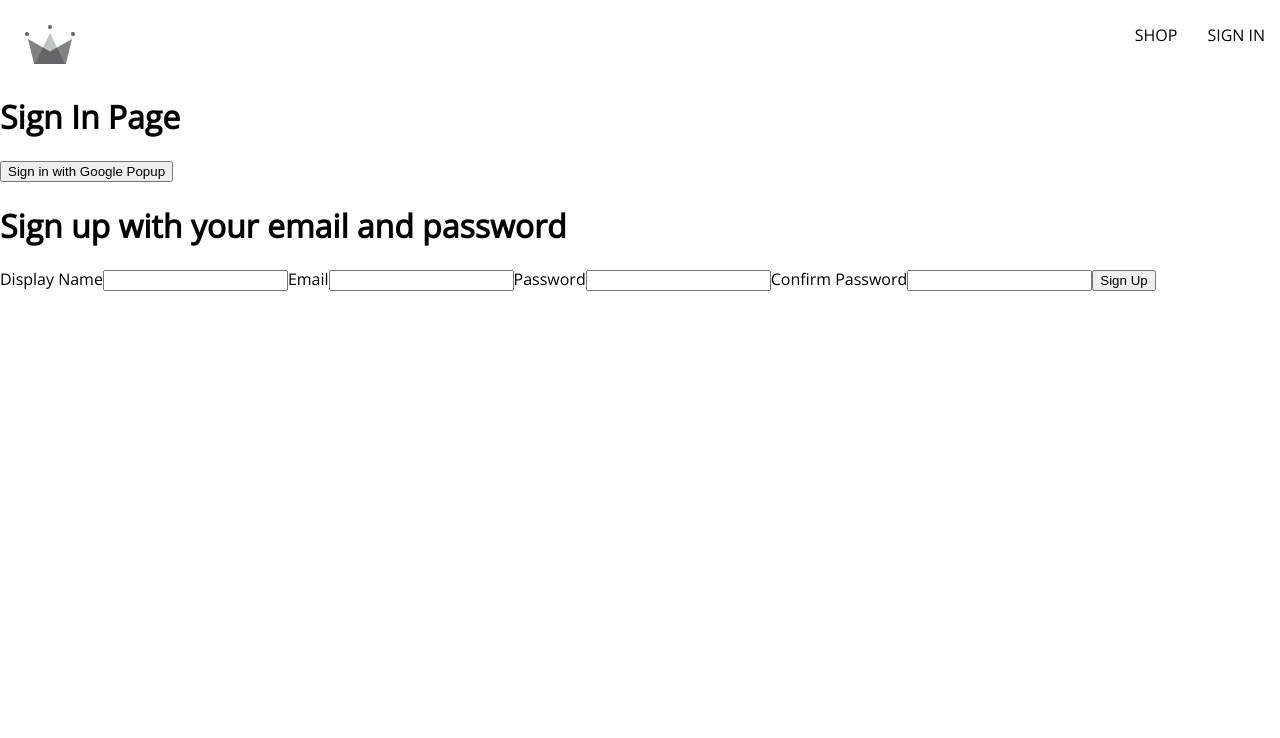
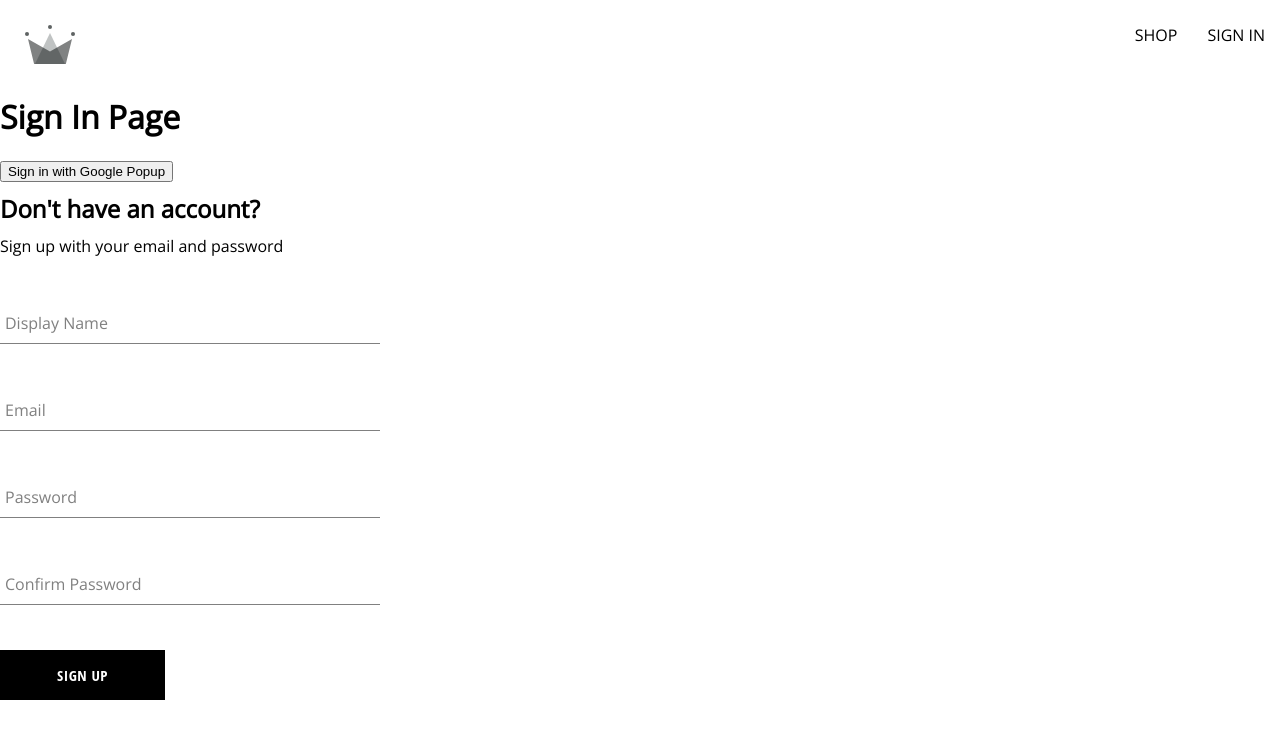
Before and after one commit to covkas/crwn-clothing, a React (Create React App) app: page /sign-in in a window 1280 px wide. Shown: the top 738 px of the page. Built offline with nearby package versions, Linux system fonts and the light colour scheme; the HTML template or start-up script is replaced by a standard one.

Commit message:
Added FormInput and Button conmponents

```diff
--- /dev/null
+++ b/src/components/button/button.component.jsx
@@ -0,0 +1,16 @@
+import './button.styles.scss'
+// default
+
+// inverted
+
+// google sign-in
+const BUTTON_TYPE_CLASSES = {
+    google: 'google-sign-in',
+    inverted: 'inverted'
+}
+
+const Button = ({ children, buttonType, ...otherProps }) => {
+return <button className={`button-container ${BUTTON_TYPE_CLASSES[buttonType]}`} {...otherProps}>{children}</button>;
+};
+
+export default Button;
--- /dev/null
+++ b/src/components/button/button.styles.scss
@@ -0,0 +1,46 @@
+.button-container {
+  min-width: 165px;
+  width: auto;
+  height: 50px;
+  letter-spacing: 0.5px;
+  line-height: 50px;
+  padding: 0 35px 0 35px;
+  font-size: 15px;
+  background-color: black;
+  color: white;
+  text-transform: uppercase;
+  font-family: 'Open Sans Condensed';
+  font-weight: bolder;
+  border: none;
+  cursor: pointer;
+  display: flex;
+  justify-content: center;
+
+  &:hover {
+    background-color: white;
+    color: black;
+    border: 1px solid black;
+  }
+
+  &.google-sign-in {
+    background-color: #4285f4;
+    color: white;
+
+    &:hover {
+      background-color: #357ae8;
+      border: none;
+    }
+  }
+
+  &.inverted {
+    background-color: white;
+    color: black;
+    border: 1px solid black;
+
+    &:hover {
+      background-color: black;
+      color: white;
+      border: none;
+    }
+  }
+}
--- /dev/null
+++ b/src/components/form-input/form-input.component.jsx
@@ -0,0 +1,12 @@
+import './form-input.styles.scss';
+
+const FormInput = ({ label, ...otherProps }) => {
+    return(
+        <div className="group">
+            <input className="form-input" {...otherProps}/>
+            {label && (<label className={`${otherProps.value.length ? 'shrink' : ''} form-input-label`}>{label}</label>)}
+        </div>
+    );
+};
+
+export default FormInput;
--- /dev/null
+++ b/src/components/form-input/form-input.styles.scss
@@ -0,0 +1,54 @@
+$sub-color: grey;
+$main-color: black;
+
+@mixin shrinkLabel {
+  top: -14px;
+  font-size: 12px;
+  color: $main-color;
+}
+
+.group {
+  position: relative;
+  margin: 45px 0;
+
+  .form-input {
+    background: none;
+    background-color: white;
+    color: $sub-color;
+    font-size: 18px;
+    padding: 10px 10px 10px 5px;
+    display: block;
+    width: 100%;
+    border: none;
+    border-radius: 0;
+    border-bottom: 1px solid $sub-color;
+    margin: 25px 0;
+
+    &:focus {
+      outline: none;
+    }
+
+    &:focus ~ .form-input-label {
+      @include shrinkLabel();
+    }
+  }
+
+  input[type='password'] {
+    letter-spacing: 0.3em;
+  }
+
+  .form-input-label {
+    color: $sub-color;
+    font-size: 16px;
+    font-weight: normal;
+    position: absolute;
+    pointer-events: none;
+    left: 5px;
+    top: 10px;
+    transition: 300ms ease all;
+
+    &.shrink {
+      @include shrinkLabel();
+    }
+  }
+}
--- a/src/components/sign-up-form/sign-up-form.component.jsx
+++ b/src/components/sign-up-form/sign-up-form.component.jsx
@@ -1,4 +1,8 @@
 import { useState } from 'react';
+import { createAuthUserWithEmailAndPassword, createUserDocumentFromAuth } from '../../utils/firebase/firebase.utils';
+import FormInput from '../form-input/form-input.component';
+import Button from '../button/button.component';
+import './sign-up-form.styles.scss'
 
 const defaultFormFields = {
     displayName:'',
@@ -11,25 +15,54 @@
     const [formFields, setFormFields] = useState(defaultFormFields)
     const { displayName, email, password, confirmPassword } = formFields;
 
+    console.log(formFields);
+
+    const resetFormFields = () => {
+        setFormFields()
+    }
+
+    const handleSubmit = async (event) => {
+        event.preventDefault();
+
+        if(password !== confirmPassword){
+            alert("passwords do not match");
+            return;
+        }
+        try {
+            const {user} = await createAuthUserWithEmailAndPassword(email, password);
+            await createUserDocumentFromAuth(user, {displayName} );
+            resetFormFields();
+
+        } catch(error) {
+            if(error.code === 'auth/email-already-in-use') {
+            alert("Cannot create user, email already in use");
+        } else {
+          console.log('user creation encountered an error', error)
+        }
+     };
+    }
+
+
+
     const handleChange = (event) => {
+        const {name, value} = event.target;
+
+        setFormFields({...formFields, [name]:value})
 
     }
 
     return(
-        <div>
-            <h1>Sign up with your email and password</h1>
-            <form onSubmit={() => {}}>
-                <label>Display Name</label>
-                <input type="text" required onChange={handleChange}/>
-                <label>Email</label>
-                <input type="email" required onChange={handleChange}/>
-                <label>Password</label>
-                <input type="password" required onChange={handleChange}/>
-                <label>Confirm Password</label>
-                <input type="password" required onChange={handleChange}/>
-                <button type="submit">Sign Up</button>
+        <div className='sign-up-container'>
+            <h2>Don't have an account?</h2>
+            <span>Sign up with your email and password</span>
+            <form onSubmit={handleSubmit}>
+                <FormInput label = "Display Name" type="text" required onChange={handleChange} name="displayName" value={displayName}/>
+                <FormInput label = "Email" type="email" required onChange={handleChange} name="email" value={email}/>
+                <FormInput label = "Password"  type="password" required onChange={handleChange} name="password" value={password}/>
+                <FormInput label = "Confirm Password" type="password" required onChange={handleChange} name="confirmPassword" value={confirmPassword}/>
+                <Button type="submit">Sign Up</Button>
             </form>
         </div>
     )
-}
-export default SignUpForm
+};
+export default SignUpForm;
--- /dev/null
+++ b/src/components/sign-up-form/sign-up-form.styles.scss
@@ -0,0 +1,9 @@
+.sign-up-container {
+    display:flex;
+    flex-direction: column;
+    width: 380px;
+
+    h2{
+        margin:10px 0;
+    }
+}
--- a/src/utils/firebase/firebase.utils.js
+++ b/src/utils/firebase/firebase.utils.js
@@ -1,5 +1,5 @@
 import { initializeApp } from 'firebase/app';
-import { getAuth, signInWithPopup, GoogleAuthProvider } from "firebase/auth";
+import { getAuth, signInWithPopup, GoogleAuthProvider, createUserWithEmailAndPassword } from "firebase/auth";
 import { getFirestore, doc, getDoc, setDoc } from 'firebase/firestore';
 // Your web app's Firebase configuration
 const firebaseConfig = {
@@ -24,7 +24,8 @@
 
   export const db = getFirestore();
 
-  export const createUserDocumentFromAuth = async (userAuth) => {
+  export const createUserDocumentFromAuth = async (userAuth, additionalInformation={}) => {
+    if(!userAuth) return;
     const userDocRef = doc(db, 'users', userAuth.uid);
 
     const userSnapshot = await getDoc(userDocRef);
@@ -40,7 +41,8 @@
             await setDoc(userDocRef, {
                 displayName,
                 email,
-                createdAt
+                createdAt,
+                ...additionalInformation
             });
         } catch (error) {
             console.log('There was an error creating the user', error.message)
@@ -49,6 +51,10 @@
     //if user data exists
     //return userDocRef
     return userDocRef;
+  };
 
+  export const createAuthUserWithEmailAndPassword = async (email, password) => {
+    if (!email || !password) return;
 
-  }
+    return await createUserWithEmailAndPassword(auth, email, password)
+  };
```
